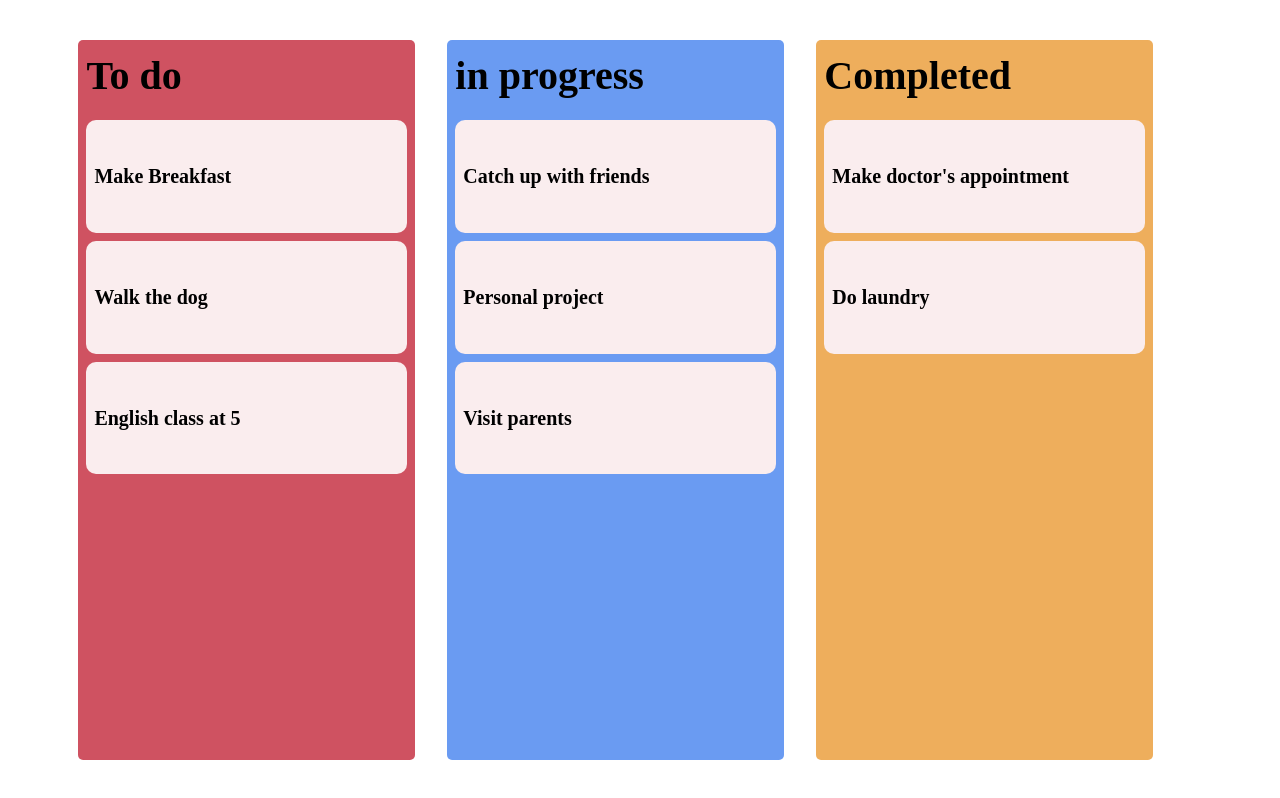
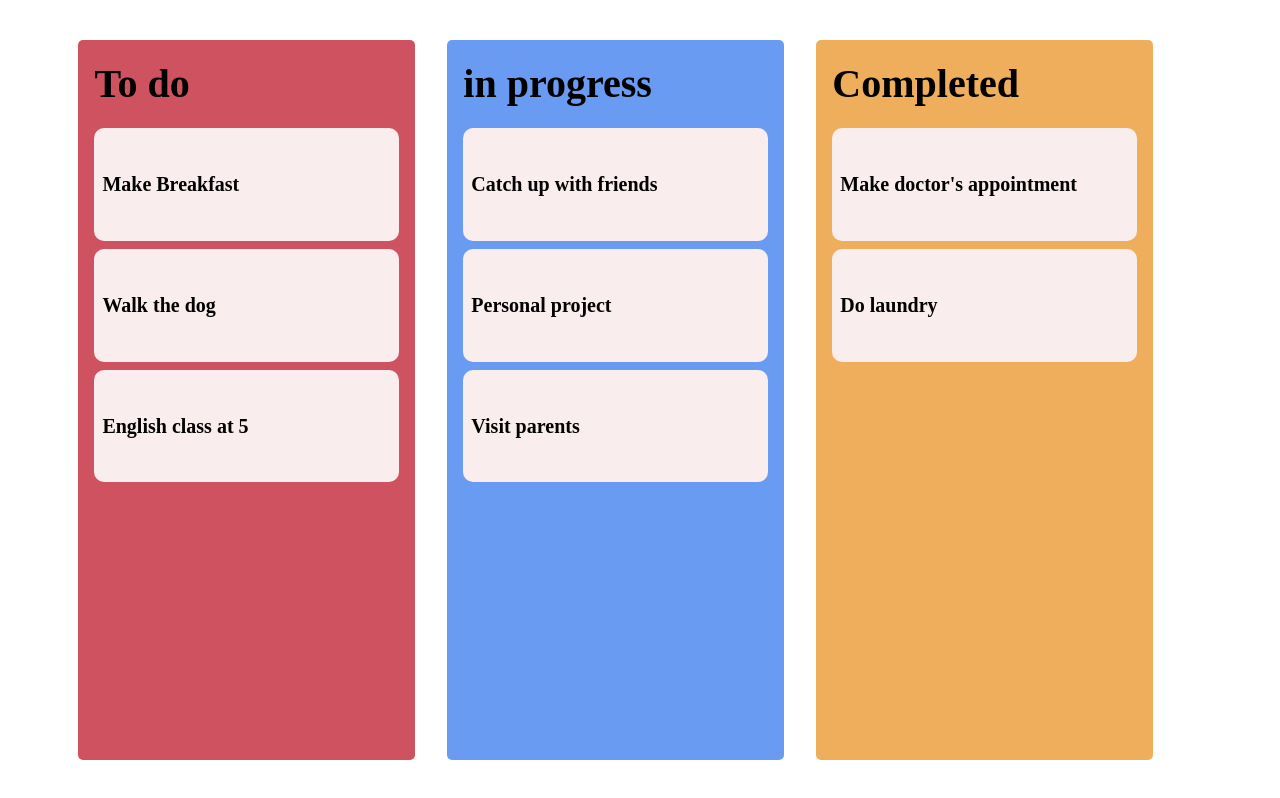
Before and after one commit to Parsa-Parishan/kanban-board, a React (Create React App) app: page / in a window 1280 px wide. Built offline with nearby package versions, Linux system fonts and the light colour scheme.

Commit message:
update style

```diff
--- a/src/styles/main.css
+++ b/src/styles/main.css
@@ -143,6 +143,7 @@ h4 {
   display: flex;
   flex-direction: column;
   width: 90%;
+  padding: 0.5rem;
   gap: 0.5rem;
 }
 .App main .tasks.toDo {
--- a/src/styles/sass/components/_main.scss
+++ b/src/styles/sass/components/_main.scss
@@ -20,6 +20,7 @@
       display: flex;
       flex-direction: column;
       width: 90%;
+      padding: 0.5rem;
       &.toDo {
         background: rgba(207, 82, 97);
       }
```
Also changed, not shown: 1 other file (tests, documents, lock files or other folders).
